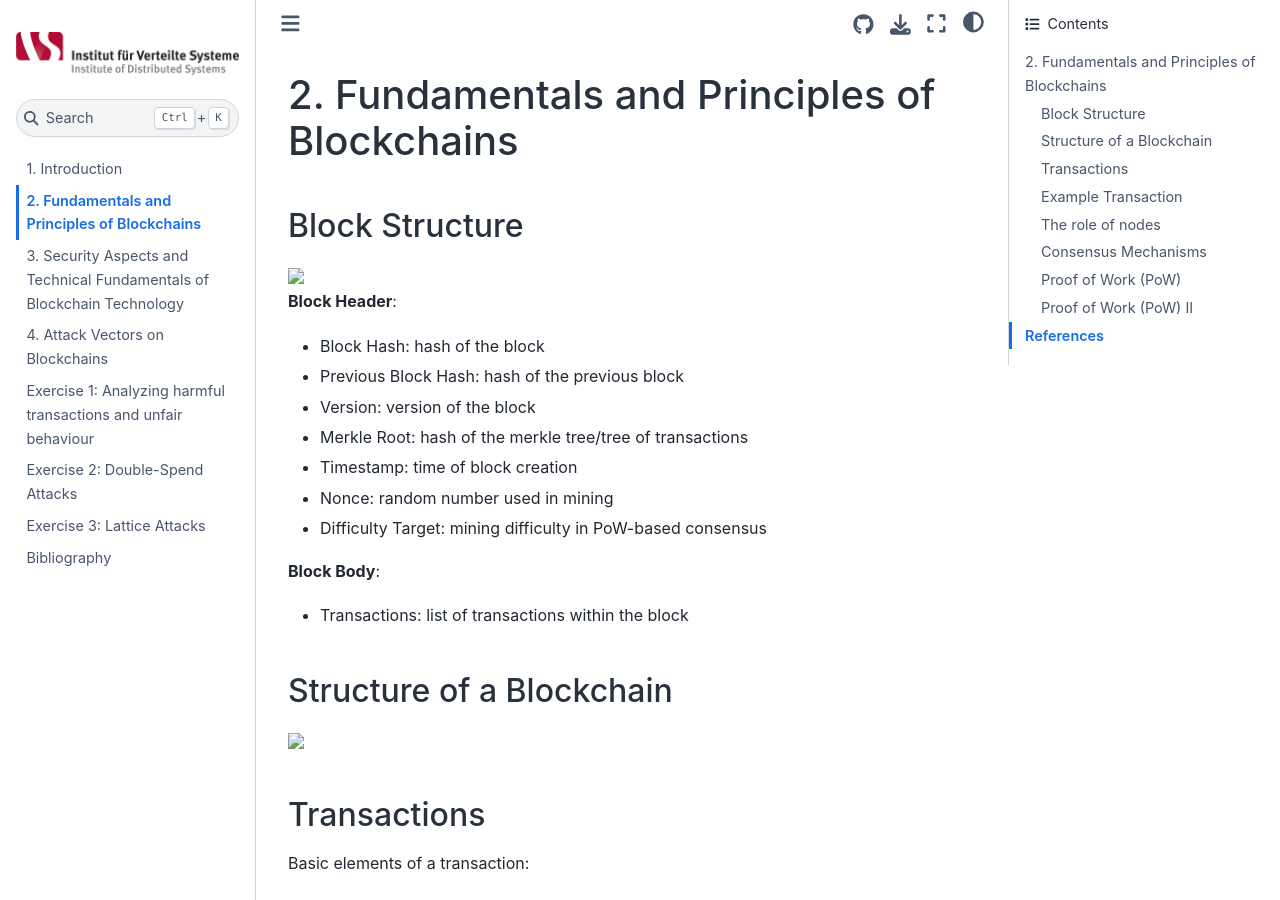
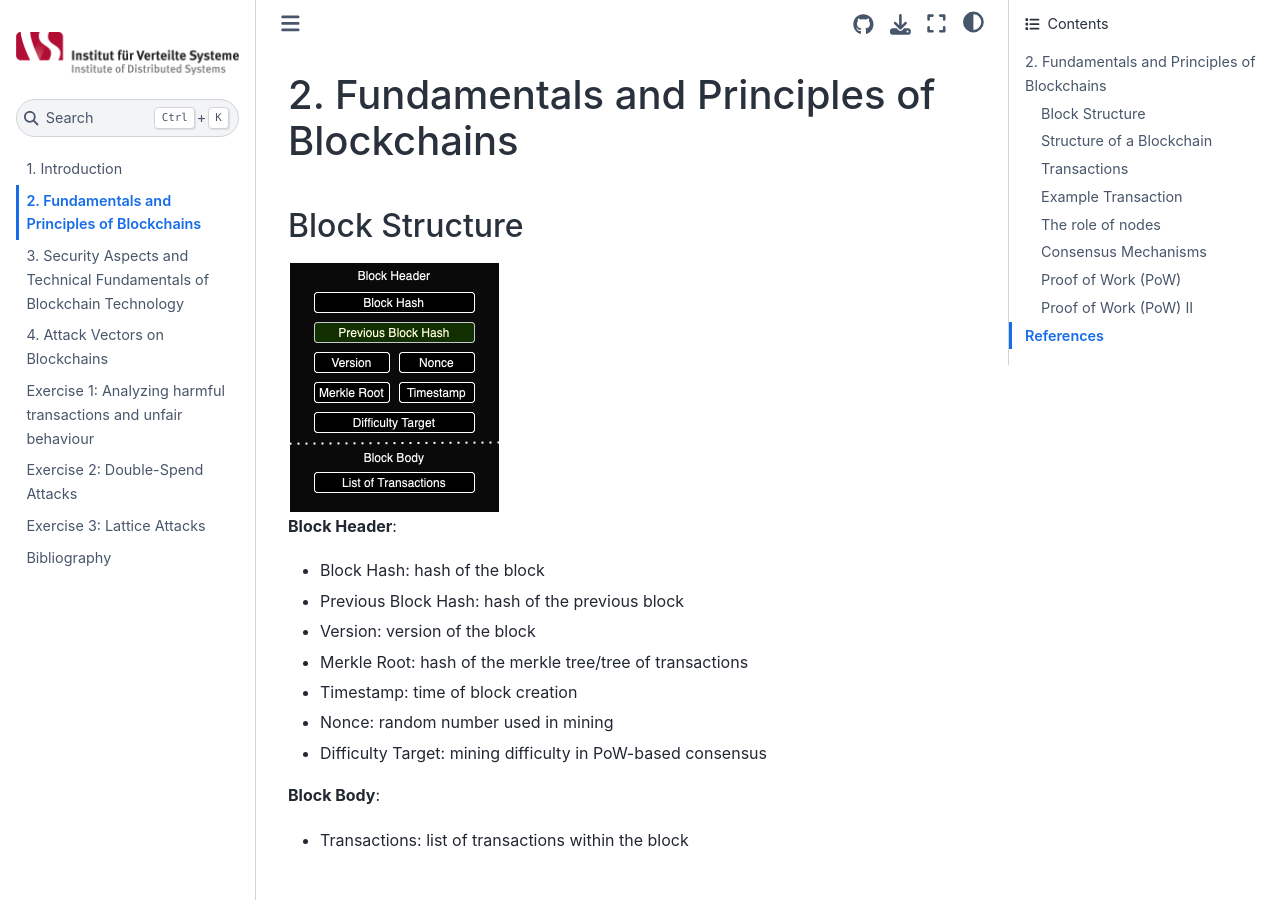
Before and after one commit to phelstab/blocksec, a Jupyter Book: the page built from book/0_2_concepts.md, in a window 1280 px wide and 900 px high. Built offline with Jupyter Book 1.0.4 settings and Sphinx 7.4.7 and the Sphinx Book theme 1.1.4, drawn with Linux system fonts in a browser that asks for light colours; cross-references to code outside the pages are shown as plain code.

Commit message:
fix: images

```diff
--- a/book/0_2_concepts.md
+++ b/book/0_2_concepts.md
@@ -1,7 +1,7 @@
 # 2. Fundamentals and Principles of Blockchains
 
 ## Block Structure
-<img src="files/images/Blockchain_Block.drawio.png">
+<img src="../_static/images/Blockchain_Block.drawio.png">
 
 **Block Header**:
 * Block Hash: hash of the block
@@ -16,7 +16,7 @@
 * Transactions: list of transactions within the block
 
 ## Structure of a Blockchain
-<img src="files/images/Blockchain.drawio.png">
+<img src="../_static/images/Blockchain.drawio.png">
 
 ## Transactions
 Basic elements of a transaction:
```
Also changed, not shown: book/0_4_attack_vectors.md (+1 -1 lines), _static/images/Blockchain.drawio.png (renamed from book/files/images/Blockchain.drawio.png), _static/images/Blockchain_Attack_Overview.jpg (renamed from book/files/images/Blockchain_Attack_Overview.jpg), _static/images/Blockchain_Block.drawio.png (renamed from book/files/images/Blockchain_Block.drawio.png).
